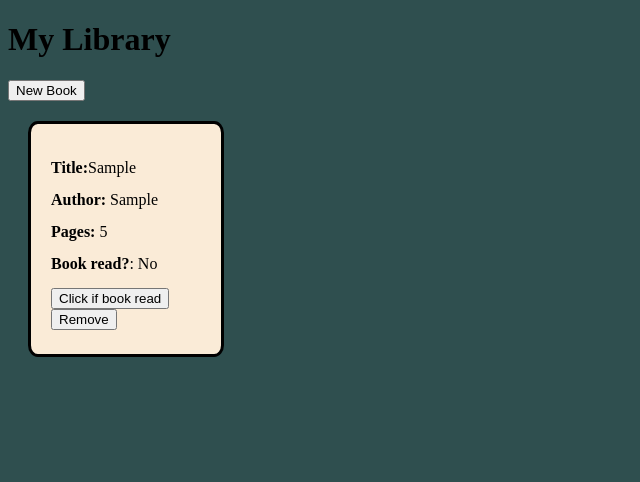
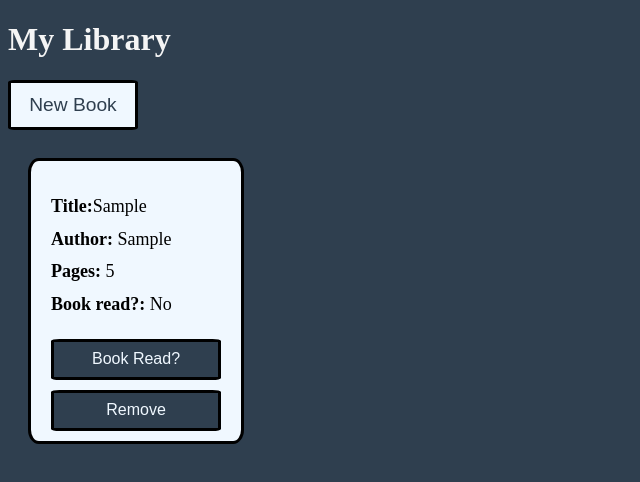
Before and after one commit to azaelreyes/library-app, a plain HTML site: page index.html in a window 1280 px wide. Both pictures are taken after typing "Sample", "Sample", "5" into the empty fields and a click on the button "Submit". Shown: the whole page, without its empty margins (0-640 px from the left). Drawn offline with Linux system fonts and the light colour scheme.

Commit message:
fixed delete button and book read toggle

```diff
--- a/index.js
+++ b/index.js
@@ -18,54 +18,87 @@
   //To do this, create divs and add innerHTML
   const divContainer = document.getElementById("container");
 
+
+
+
+
+
+
+
+
+
+
+
+
+
+
+
+
+
+
   function displayEachBook(){
     for (let i = myLibrary.length-1; i < myLibrary.length; i++) {
 
         //Creating card for content of book
         const newDiv = document.createElement("div");
-        newDiv.className ="bookDiv";
+        newDiv.className=("bookDiv");
         newDiv.innerHTML= "<p><b>Title:</b>"+ myLibrary[i].title+"</p>"+
                           "<p><b>Author:</b> "+myLibrary[i].author+"</p>"+
                           "<p><b>Pages:</b> "+myLibrary[i].pages+"</p>"+
-                          "<p class='readBool'"+"><b>Book read?</b>: "+ ifRead(myLibrary[i].read) +"</p>";
+                          "<p id ='"+i+"'><b>Book read?: </b> "+ ifRead(myLibrary[i].read) +"</p>";
         divContainer.appendChild(newDiv);
+
+
         //add remove button
         const removeButton =document.createElement("button");
         removeButton.innerHTML="Remove";
-
-
+        removeButton.classList.add("displayButton");
 
         //event listener to delete content of book when remove button is pressed
+
         removeButton.addEventListener("click", () => {
           newDiv.remove();
+          delete myLibrary[i];
         });
 
         //add read button
         const readButton = document.createElement("button");
-        readButton.innerHTML="Click if book read";
-        readButton.classList.add(i+"rmBtn");
+        readButton.innerHTML="Book Read?";
+        //toggle read button
+        const readBool = document.getElementById(i);
+        readButton.addEventListener("click", () => {
 
-        //toggle read button
-        newDiv.appendChild(readButton);
-        newDiv.appendChild(removeButton);
-
-        const readBool = document.getElementsByClassName("readBool");
-
-
-        readButton.addEventListener("click", () => {
           if (ifRead(myLibrary[i].read)=="Yes"){
             myLibrary[i].read=false;
-            readBool[i].innerHTML="<b>Book read?</b>: "+ifRead(myLibrary[i].read);
+            readBool.innerHTML="<b>Book read?: </b> "+ifRead(myLibrary[i].read);
             ;
           }else{
             myLibrary[i].read=true;
-            readBool[i].innerHTML="<b>Book read?</b>: "+ifRead(myLibrary[i].read);
+            readBool.innerHTML="<b>Book read?: </b> "+ifRead(myLibrary[i].read);
           }
+
         });
 
 
+        newDiv.appendChild(readButton);
+        newDiv.appendChild(removeButton);
+        readButton.classList.add("displayButton");
+
     };
   };
+
+
+
+
+
+
+
+
+
+
+
+
+
 
 //function to return yes/no instead of true/false
   function ifRead(read){
@@ -104,9 +137,6 @@ function hideForm(){
   //gets from input
   // and adds info to MyLibrary
   //when submit is pressed
-  //
-  //
-  //
 
   const submitBtn = document.getElementById("submitNewBookInfo");
   submitBtn.addEventListener("click", function(event){
--- a/styles.css
+++ b/styles.css
@@ -1,26 +1,56 @@
 body{
-    background-color: darkslategray;
+    background-color: rgb(47, 63, 79);
+}
+h1{
+    color: whitesmoke;
 }
 
 .bookDiv{
-    height:190px;
-    width: 150px;
-    background-color: antiquewhite;
+    height:240px;
+    width: 170px;
+    background-color:aliceblue;
     padding: 20px;
     margin: 20px;
-    line-height: 1;
+    line-height: .8;
     border: solid 3px black;
     border-radius: 5%;
+    font-size: large;
 
+}
+#newBookBtn{
+    position: absolute;
+    width: 130px;
+    height: 50px;
+    border: solid 3px black;
+    font-size: larger;
+    color:rgb(47, 63, 79);
+    background-color: aliceblue;
+    border-radius: 5%;
+}
+
+#newBookBtn:hover{
+    background-color:rgb(47, 63, 79);
+    color:aliceblue;
+    border-color:aliceblue;
+}
+
+#newBookBtn:active {
+    width: 135px;
+    height: 55px;
+    border: solid 3px black;
+    font-size: larger;
+    color:rgb(47, 63, 79);
+    background-color: aliceblue;
 }
 
 #container{
     display: flex;
     flex-wrap: wrap;
+    margin-top: 80px;
 }
 
 #form{
-    background-color: antiquewhite;
+    background-color: aliceblue;
     position:absolute;
     width: 200px;
     line-height: 2;
@@ -41,5 +71,32 @@ input{
 }
 
 form > button{
-    width: 49%;
+    margin: 5px;
+    width: 100%;
+    border: solid 3px black;
+    font-size: larger;
+    color:aliceblue;
+    background-color: rgb(47, 63, 79);
+    border-radius: 5%;
 }
+
+form > button:hover{
+    color:rgb(47, 63, 79);
+    background-color: aliceblue
+}
+
+.displayButton{
+    width: 100%;
+    height: 17%;
+    border: solid 3px black;
+    color:aliceblue;
+    background-color: rgb(47, 63, 79);
+    border-radius: 5%;
+    margin-top: 10px;
+    font-size: medium;
+}
+
+.displayButton:hover{
+    color:rgb(47, 63, 79);
+    background-color: aliceblue
+}
```
